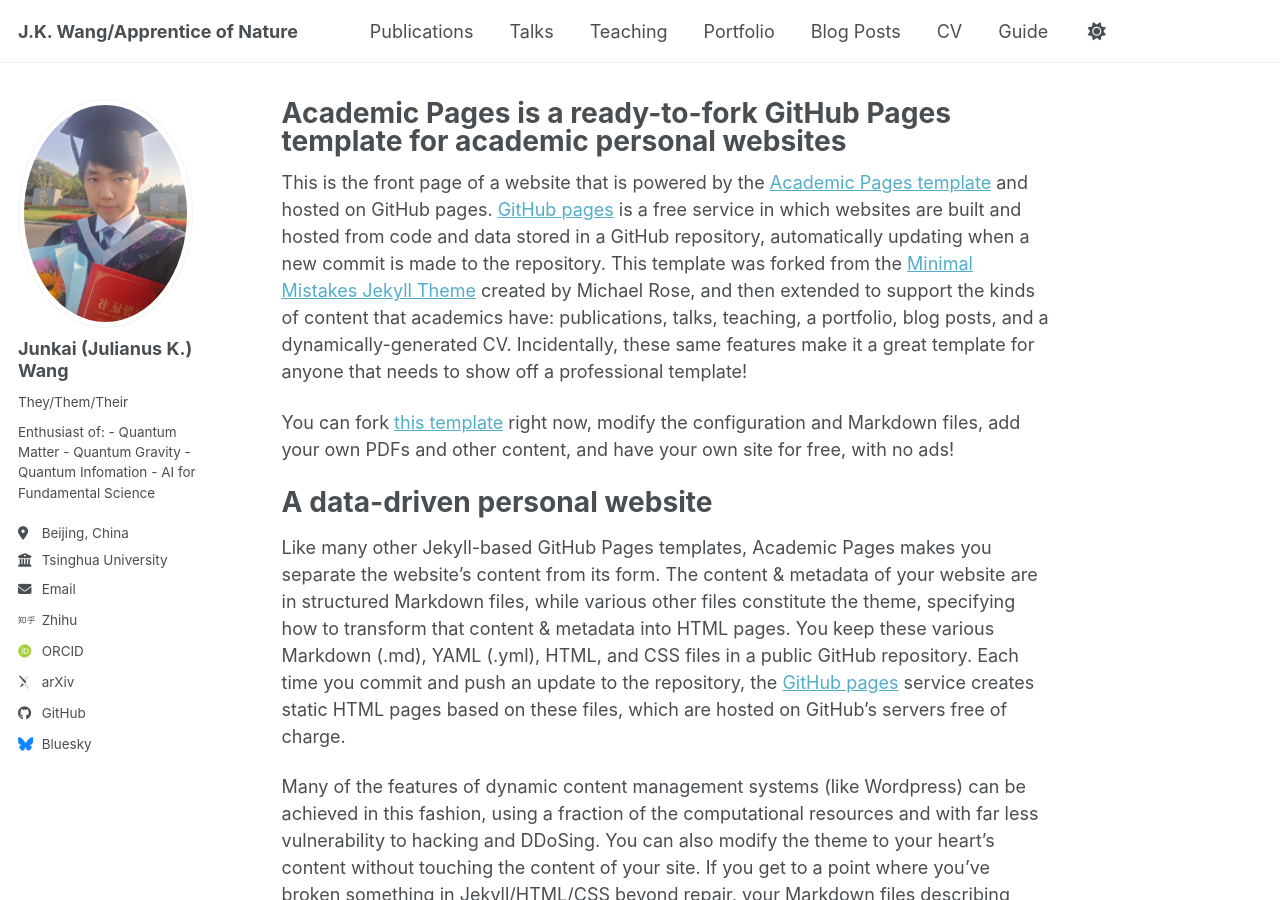
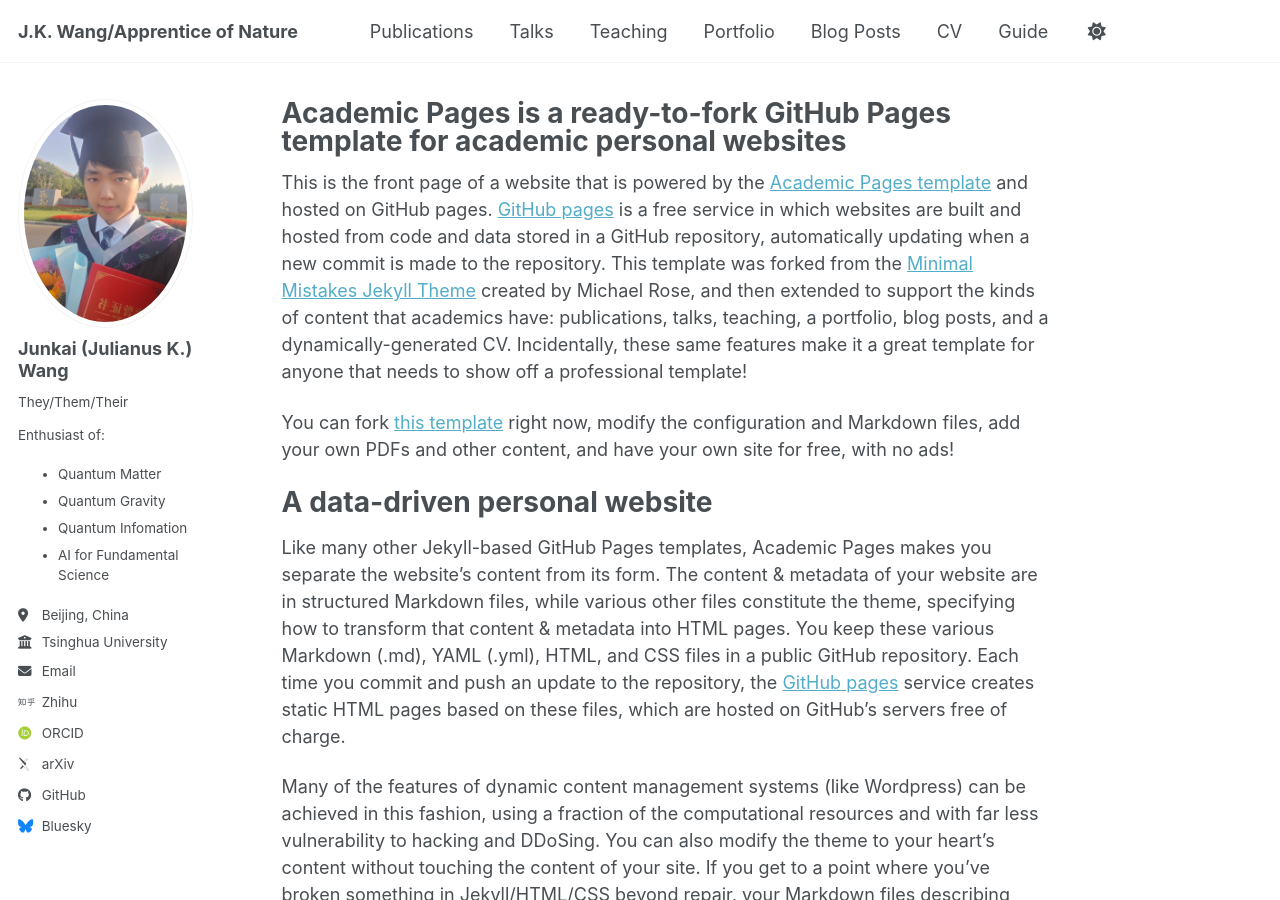
Before and after one commit to JunkaiWang-TheoPhy/JunkaiWang-TheoPhy.github.io, a Jekyll site: the page built from _pages/about.md, in a window 1280 px wide and 900 px high. Built offline with Jekyll 4.4.1, drawn with Linux system fonts in a browser that asks for light colours; some web fonts are replaced; a script bundle is joined from its source files by our own code; library files that are not in the unit come from our copies.

Commit message:
Render author bio with Markdown support
Updated the author bio section to use the markdownify filter, allowing bios to include Markdown formatting.

```diff
--- a/_includes/author-profile.html
+++ b/_includes/author-profile.html
@@ -17,7 +17,7 @@
   <div class="author__content">
     <h3 class="author__name">{{ author.name }}</h3>
     {% if author.pronouns %}<p class="author__pronouns">{{ author.pronouns }}</p>{% endif %}
-    {% if author.bio %}<p class="author__bio">{{ author.bio }}</p>{% endif %}
+    {% if author.bio %}<div class="author__bio">{{ author.bio | markdownify }}</div>{% endif %}
   </div>
 
   <div class="author__urls-wrapper">
```
